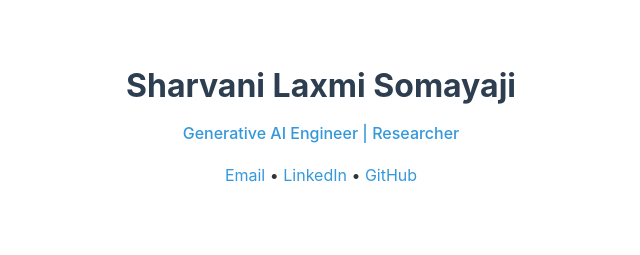
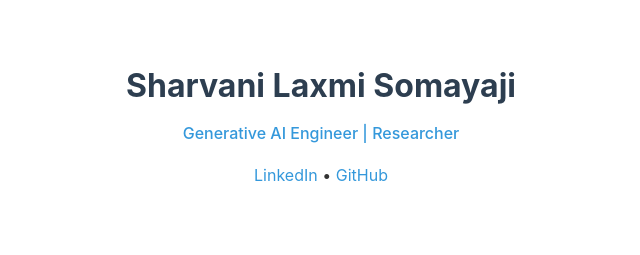
Before and after one commit to Sharvani2002/Sharvani2002.github.io, a plain HTML site: page index.html in a window 1280 px wide. Shown: the top 255 px of the page, 319-959 px from the left. Drawn offline with Linux system fonts and the light colour scheme.

Commit message:
Remove email link from header
Commented out the email link in the header.

```diff
--- a/index.html
+++ b/index.html
@@ -34,7 +34,7 @@
     <h1>Sharvani Laxmi Somayaji</h1>
     <p class="subtitle">Generative AI Engineer | Researcher</p>
     <p>
-        <a href="mailto:sharvanilaxmisomayaji@gmail.com">Email</a> •
+        <!-- <a href="mailto:sharvanilaxmisomayaji@gmail.com">Email</a> •  -->
         <a href="https://linkedin.com/in/sharvani2002">LinkedIn</a> •
         <a href="https://github.com/Sharvani2002">GitHub</a>
     </p>
```
